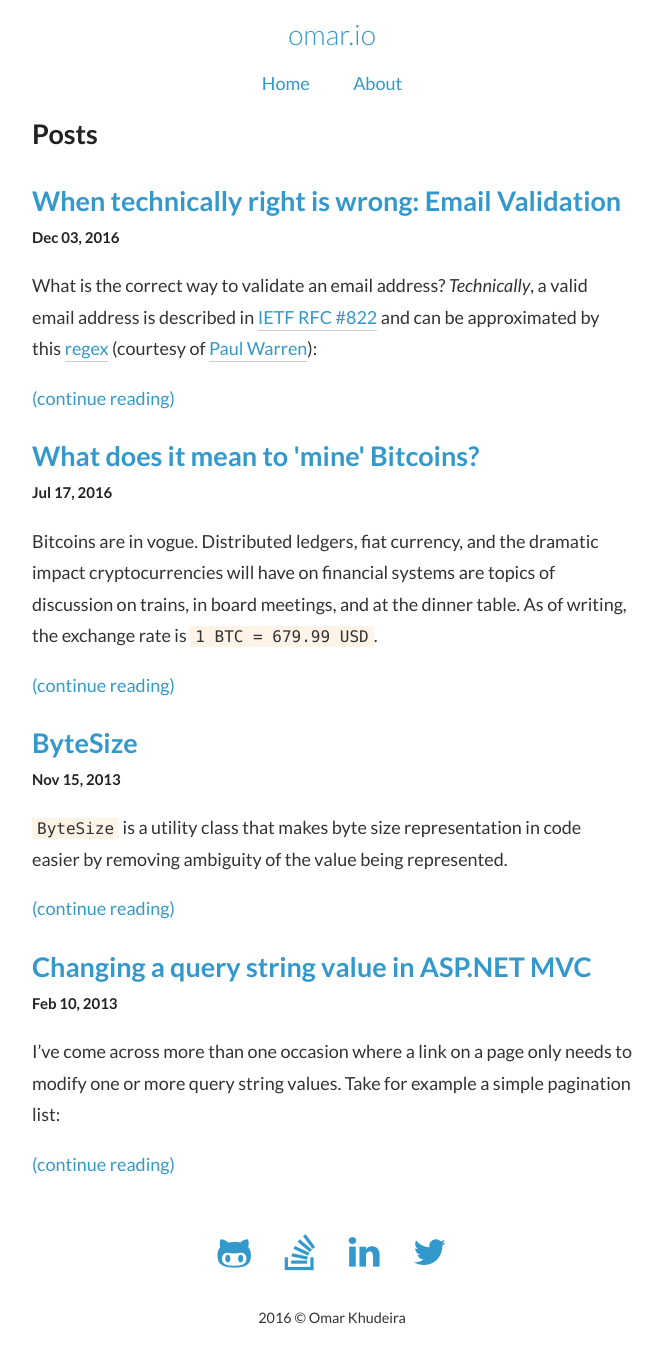
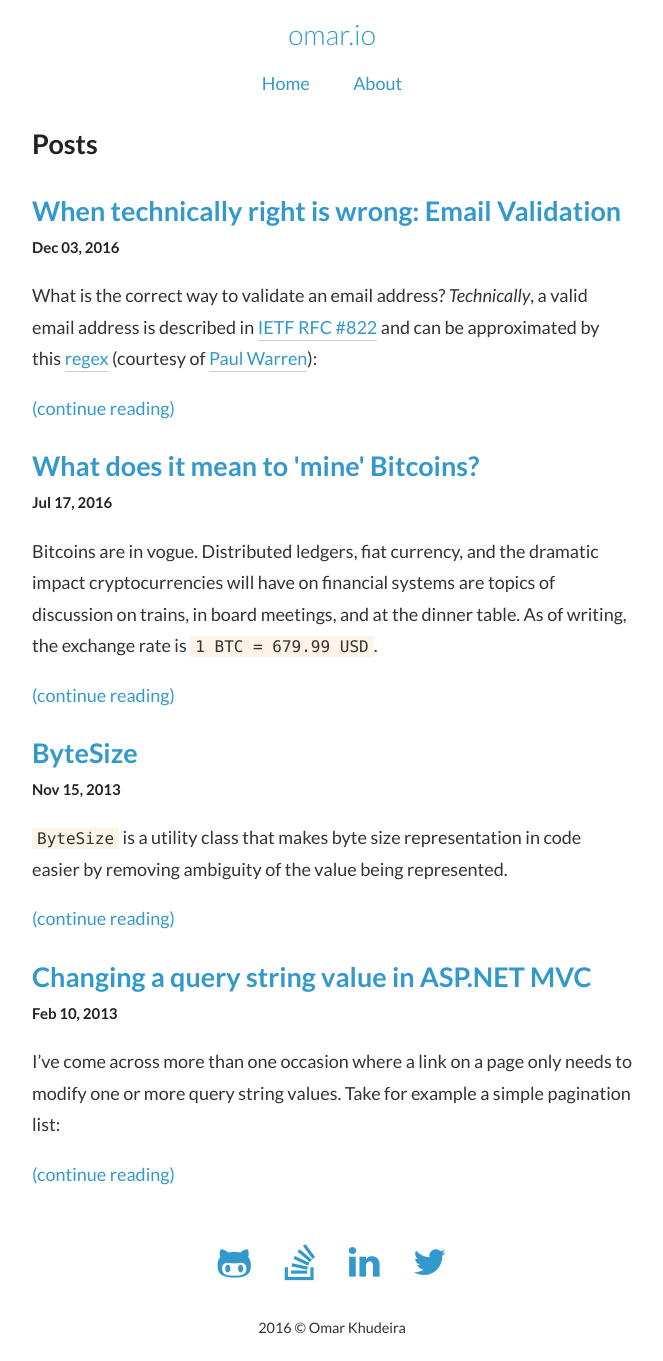
Before and after one commit to omar/omar.github.io, a Jekyll site: the page built from index.html, in a window 1280 px wide. Shown: the whole page, without its empty margins (308-971 px from the left). Built offline with Jekyll 4.4.1, drawn with Linux system fonts in a browser that asks for light colours; nearby versions of some CDN libraries; library files that are not in the unit come from our copies.

Commit message:
Style updates

```diff
--- a/stylesheets/styles.css
+++ b/stylesheets/styles.css
@@ -137,3 +137,7 @@ a.dmm-link {
     text-align: center;
     width: 265px;
 }
+
+#main {
+    margin-top: 10px;
+}
```
